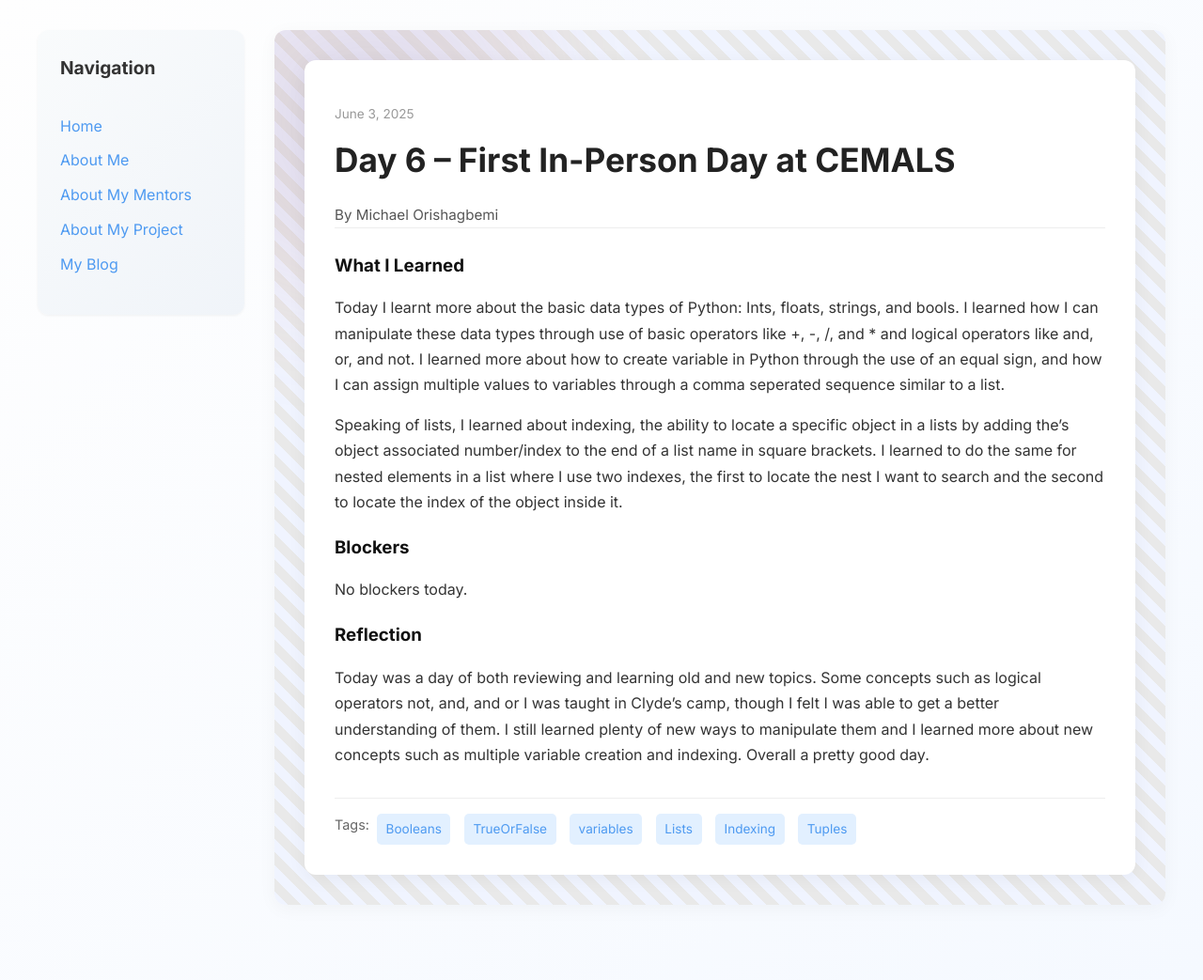
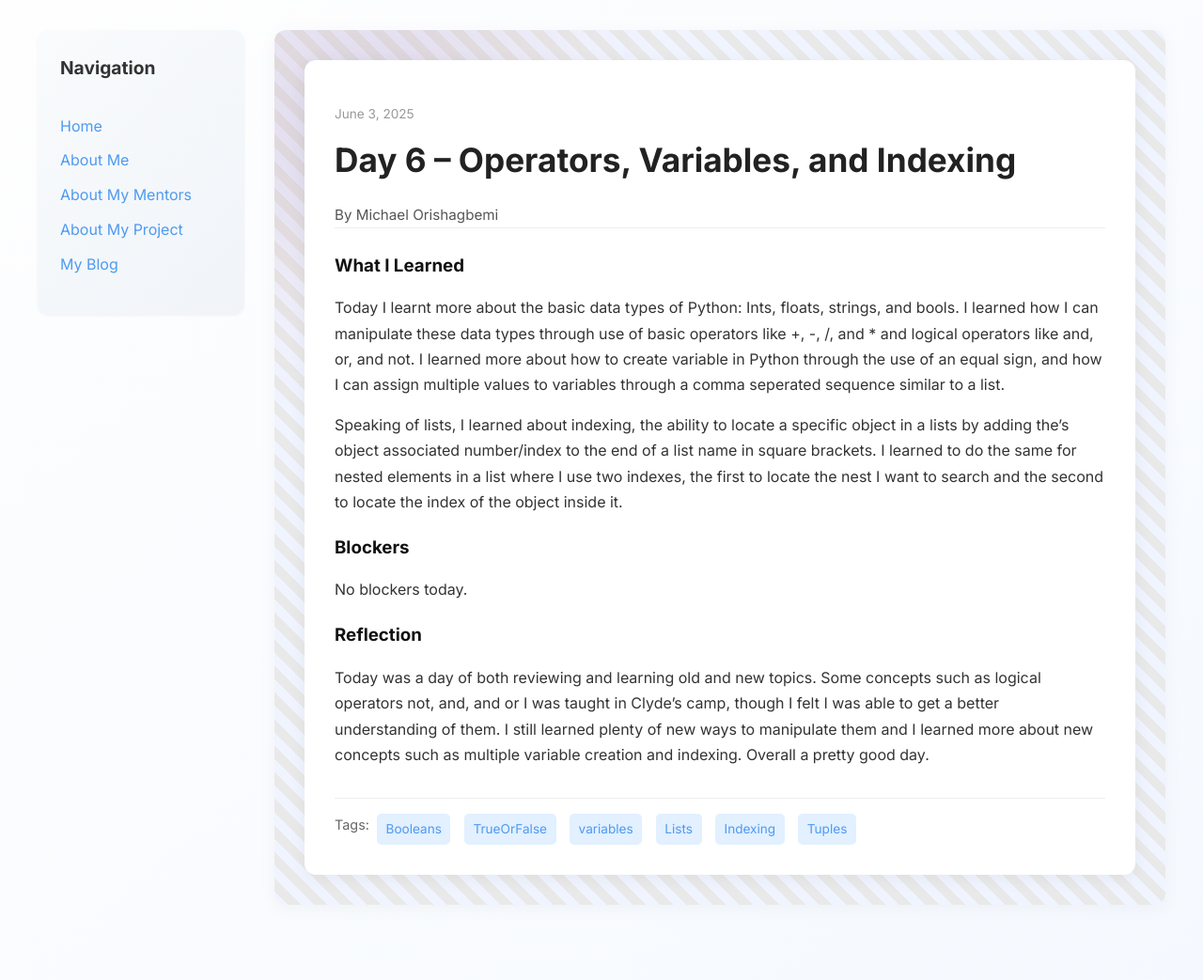
Before and after one commit to miori2/miori2.github.io, a Jekyll site: the page built from _posts/2025-06-03-day-6.md, in a window 1280 px wide. Shown: the whole page at 94% size. Built offline with Jekyll 4.4.1, drawn with Linux system fonts in a browser that asks for light colours.

Commit message:
Update 2025-06-03-day-6.md

```diff
--- a/_posts/2025-06-03-day-6.md
+++ b/_posts/2025-06-03-day-6.md
@@ -1,6 +1,6 @@
 ---
 layout: post
-title: "Day 6 – First In-Person Day at CEMALS"
+title: "Day 6 – Operators, Variables, and Indexing"
 date: 2025-06-03
 author: Michael Orishagbemi
 permalink: /day6.html
```
